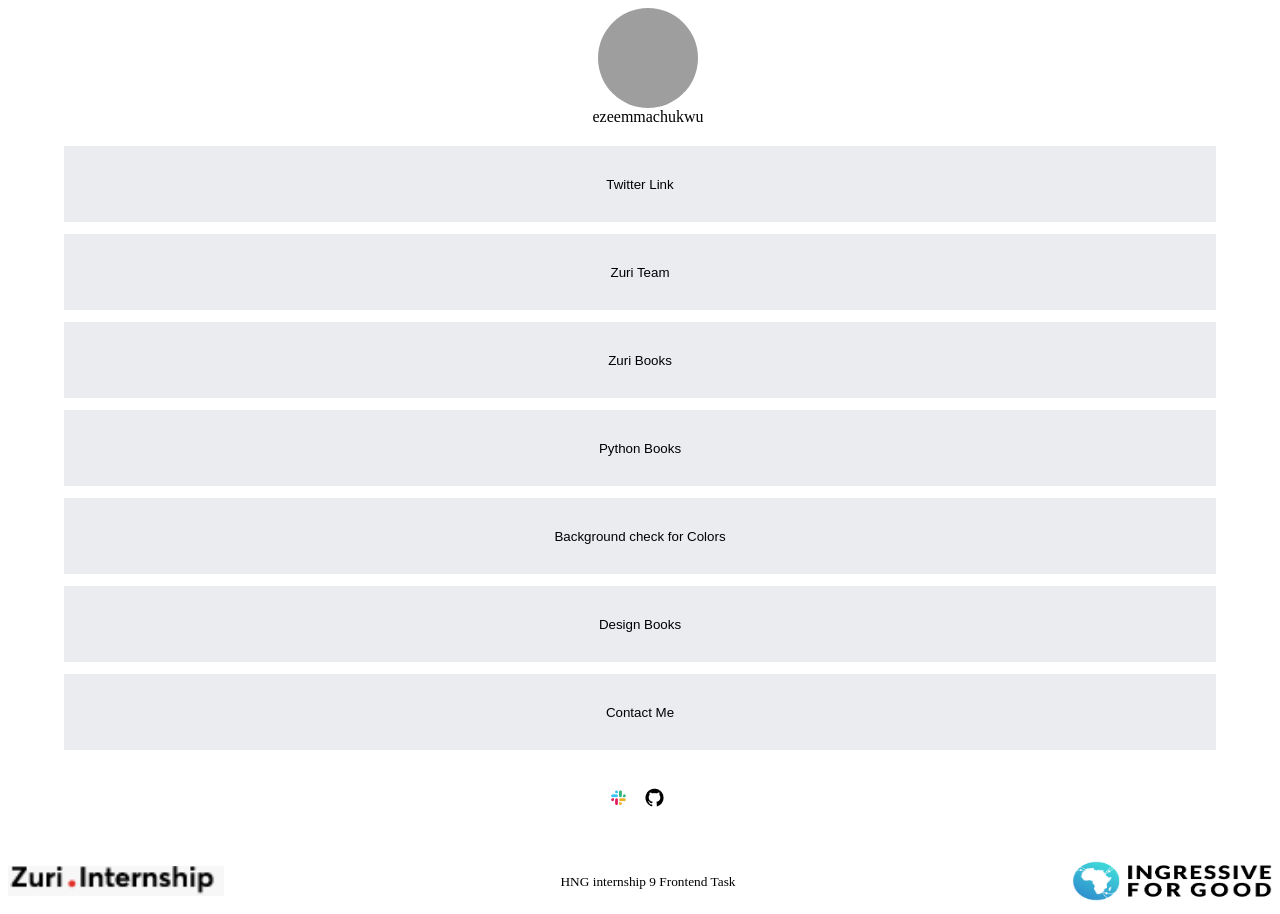
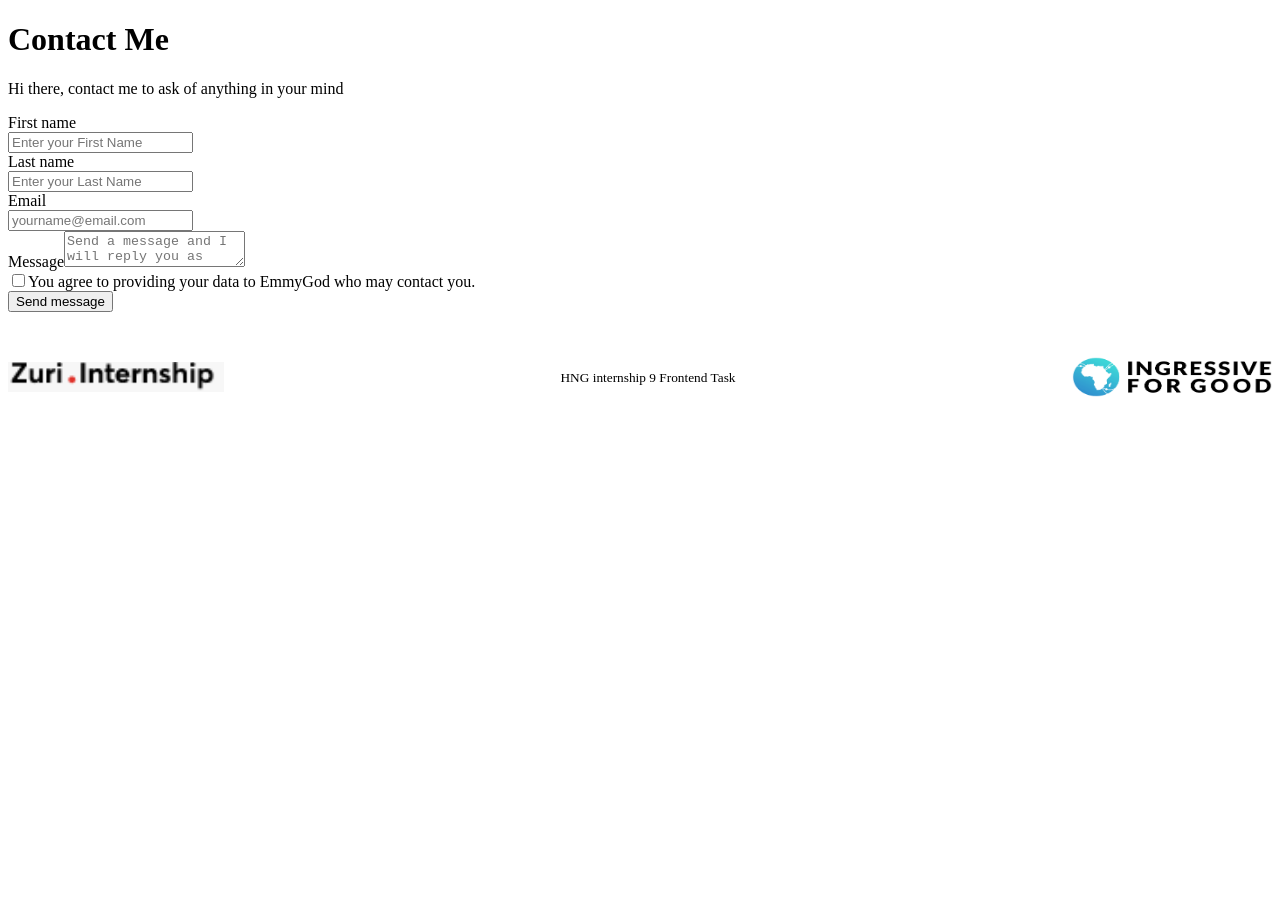
Before and after one commit to Emmydon1989/HNG-Stage-1-task, a React (Create React App) app: page /contact in a window 1280 px wide. After the commit the page ends 800 px from the top, so only its background shows below. Built offline with nearby package versions, Linux system fonts and the light colour scheme; grey boxes are pictures that could not be loaded.

Commit message:
feat: contact page created

```diff
--- a/src/App.js
+++ b/src/App.js
@@ -1,13 +1,18 @@
 import {BrowserRouter as Router, Routes, Route} from "react-router-dom";
 import './index.css'
-//import Contact from './Contact'
+import Contact from './Contact'
 import React from "react";
 import New from './New';
 
 
 function App(){
   return(
-    <New />
+    <Router>
+      <Routes>
+        <Route path="/" element={<New />} />
+        <Route path="/contact" element={<Contact />} />
+      </Routes>
+    </Router>
   )
 }
 export default App;
--- /dev/null
+++ b/src/Contact.js
@@ -0,0 +1,78 @@
+import React from "react";
+
+function Contact(){
+        return(
+
+    <div className="data_page">
+        <div id="main">
+        <div id="heading">
+                <h1>Contact Me</h1>
+                <p>Hi there, contact me to ask of anything in your mind</p>
+            </div>
+
+    <form id="form">
+    <div id="names">
+          <div id="first">
+                <label id="label">First name</label><br/>
+                <input
+                type="text"
+                placeholder="Enter your First Name"
+                name="firstName"
+                id="first_name"
+                />
+             </div>
+           <div id="last">
+                <label id="label">Last name</label><br/>
+                <input
+                type="text"
+                placeholder="Enter your Last Name"
+                name="lastName"
+                id="last_name"
+                 />
+            </div>
+
+        </div>
+        <div id="mails">
+            <label id="label">Email</label><br/>
+            <input
+                type="email"
+                placeholder="yourname@email.com"
+                name="email"
+                id="email"
+            />
+        </div>
+
+        <div id="text">
+            <label id="label">Message</label>
+            <textarea
+                placeholder="Send a message and I will reply you as soon as possible..."
+                name="Message"
+                id="message"
+                className="msg"
+            />
+        </div>
+
+        <div>
+            <input
+                type="checkbox"
+            />
+                <label id="label">You agree to providing your data to EmmyGod who may contact you.</label>
+        </div>
+
+             <button id="btn__submit">Send message</button>
+        </form>
+        </div>
+        <footer>
+              <img src='/assets/zuri.PNG' className='logo1'></img>
+              <div><small>HNG internship 9 Frontend Task</small></div>
+              <img src='/assets/ingressive.png' className='logo2'></img>
+        </footer>
+
+
+    </div>
+
+       )
+
+    }
+
+    export default Contact;
```
